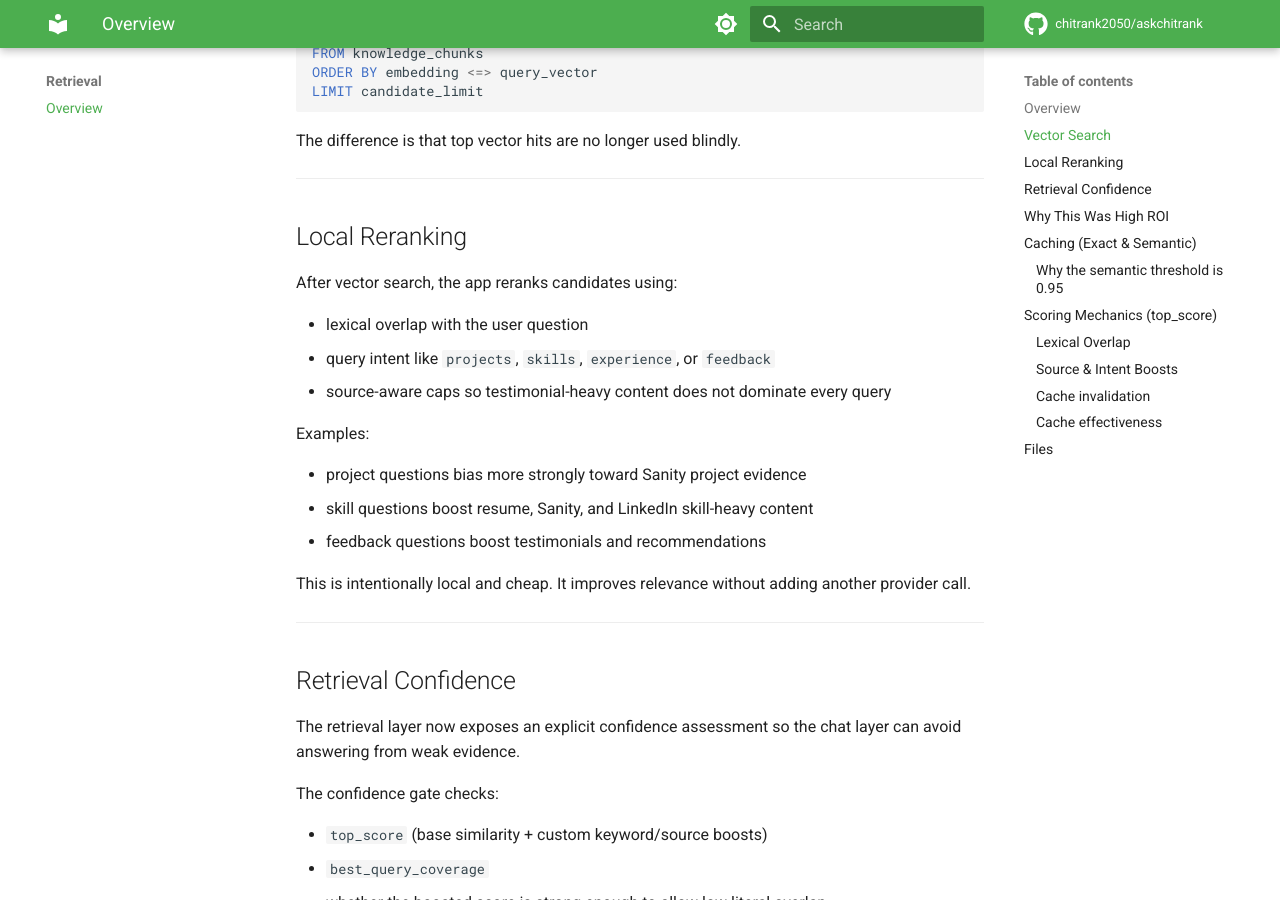
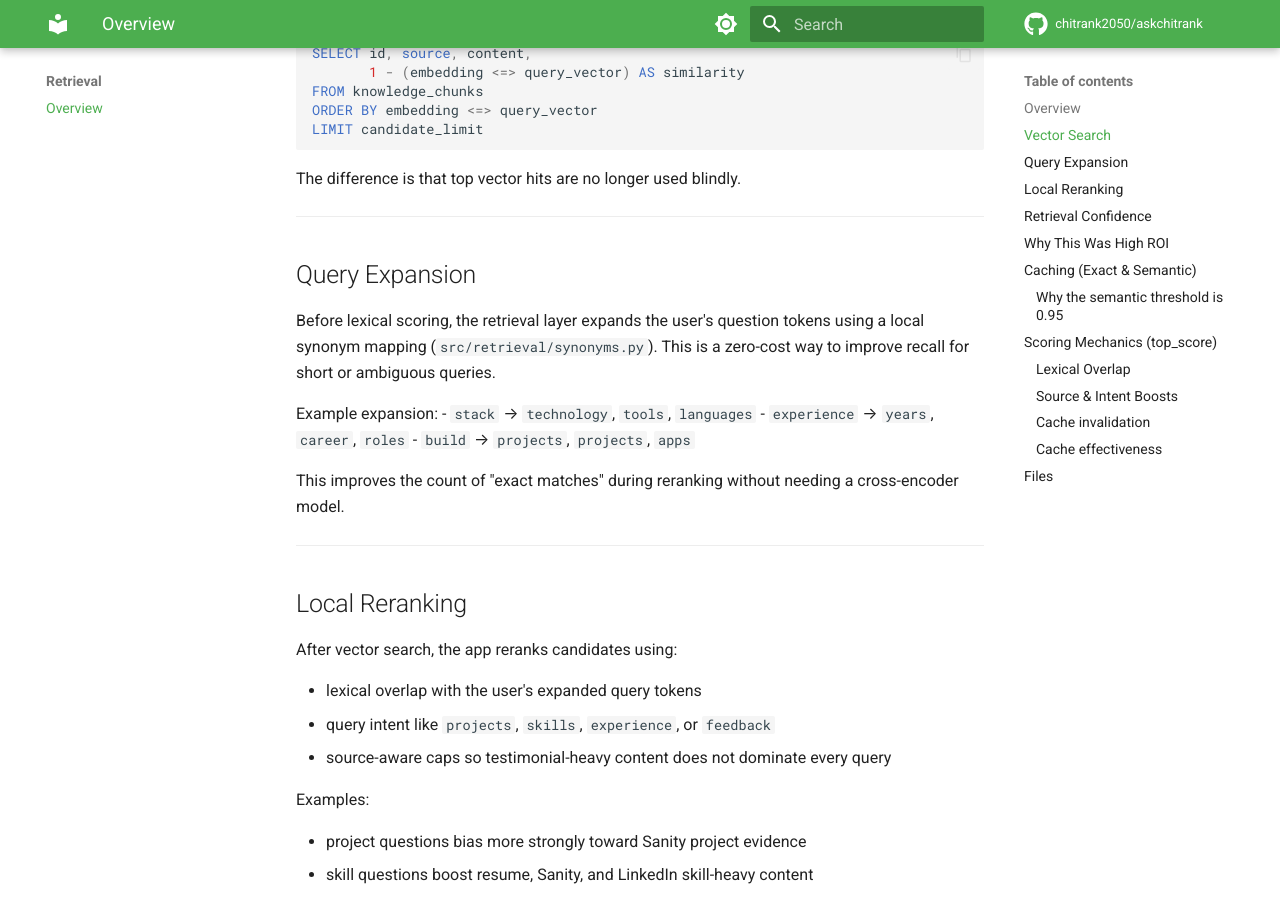
Before and after one commit to chitrank2050/askchitrank, an MkDocs documentation site: the page built from docs/retrieval/overview.md, in a window 1280 px wide and 900 px high, scrolled down 1162 px. Built offline with MkDocs 1.6.1 and Material for MkDocs 9.7.7, drawn with Linux system fonts in a browser that asks for light colours; comment, search, counter and statistics services are not loaded; some of the changed text lies outside the part shown.

Commit message:
feat: Upgrade LLM to Llama 4 Scout, add local embedding fallback, and implement synonym-based query expansion.

```diff
--- a/docs/retrieval/overview.md
+++ b/docs/retrieval/overview.md
@@ -11,12 +11,14 @@ User question
       ↓
 find_exact_cached_response() — exact match?
       ↓ hit                          ↓ miss
-Return cached response         embed_query()
+Return cached response         embed_query() (Voyage / Local fallback)
 Increment hit_count                   ↓
                                find_cached_response() — similarity > 0.95?
                                       ↓ hit                          ↓ miss
                                Return cached response         search_knowledge_base()
                                Increment hit_count                   ↓
+                         expand_query_tokens()
+                                      ↓
                          Wider vector candidate set
                                       ↓
                          Query-aware local reranking
@@ -53,11 +55,24 @@ The difference is that top vector hits are no longer used blindly.
 
 ---
 
+## Query Expansion
+
+Before lexical scoring, the retrieval layer expands the user's question tokens using a local synonym mapping (`src/retrieval/synonyms.py`). This is a zero-cost way to improve recall for short or ambiguous queries.
+
+Example expansion:
+- `stack` → `technology`, `tools`, `languages`
+- `experience` → `years`, `career`, `roles`
+- `build` → `projects`, `projects`, `apps`
+
+This improves the count of "exact matches" during reranking without needing a cross-encoder model.
+
+---
+
 ## Local Reranking
 
 After vector search, the app reranks candidates using:
 
-- lexical overlap with the user question
+- lexical overlap with the user's expanded query tokens
 - query intent like `projects`, `skills`, `experience`, or `feedback`
 - source-aware caps so testimonial-heavy content does not dominate every query
 
@@ -176,9 +191,11 @@ ORDER BY hit_count DESC;
 
 | File | Responsibility |
 |------|----------------|
+| `src/retrieval/synonyms.py` | local synonym mapping for query expansion |
 | `src/retrieval/search.py` | pgvector candidate search, local reranking, and retrieval confidence assessment |
 | `src/retrieval/cache.py` | semantic cache lookup, store, and invalidation |
-| `src/ingestion/embedder.py` | shared embedding interface for ingestion and retrieval |
+| `src/ingestion/embedder.py` | shared embedding interface with voyage/local provider fallback |
+| `src/ingestion/local_embedder.py` | sentence-transformers (all-MiniLM-L6-v2) local embedding logic |
 
 ---
 
--- a/pyproject.toml
+++ b/pyproject.toml
@@ -1,6 +1,6 @@
 [project]
 name = "askchitrank"
-version = "0.6.3"
+version = "0.7.0"
 description = "RAG-powered AI assistant that answers questions about Chitrank — trained on resume, portfolio, and work history."
 readme = { file = "README.md", content-type = "text/markdown" }
 requires-python = ">=3.12"
```
Also changed, not shown: README.md (+6 -6 lines), docs/development/setup.md (+16 -0 lines), docs/development/tech_stack.md (+2 -1 lines), docs/index.md (+6 -3 lines), 1 other file.
